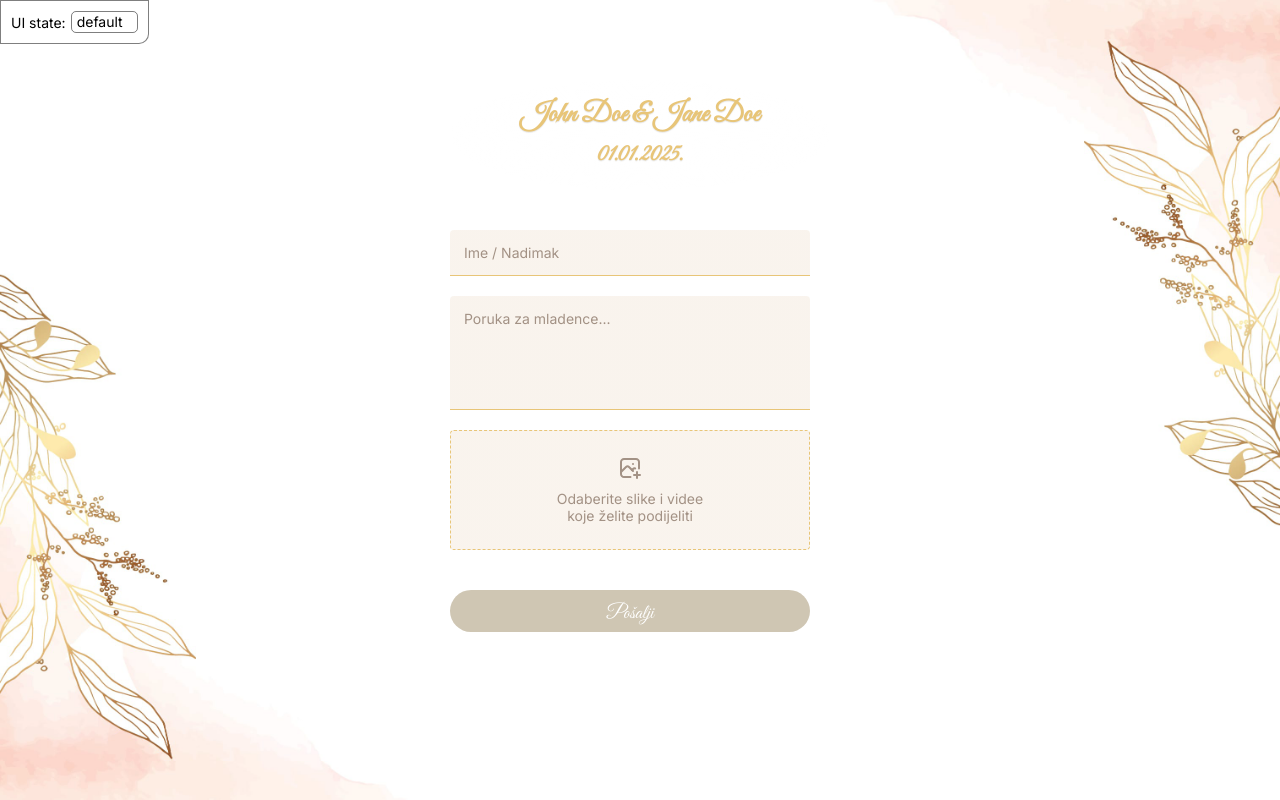
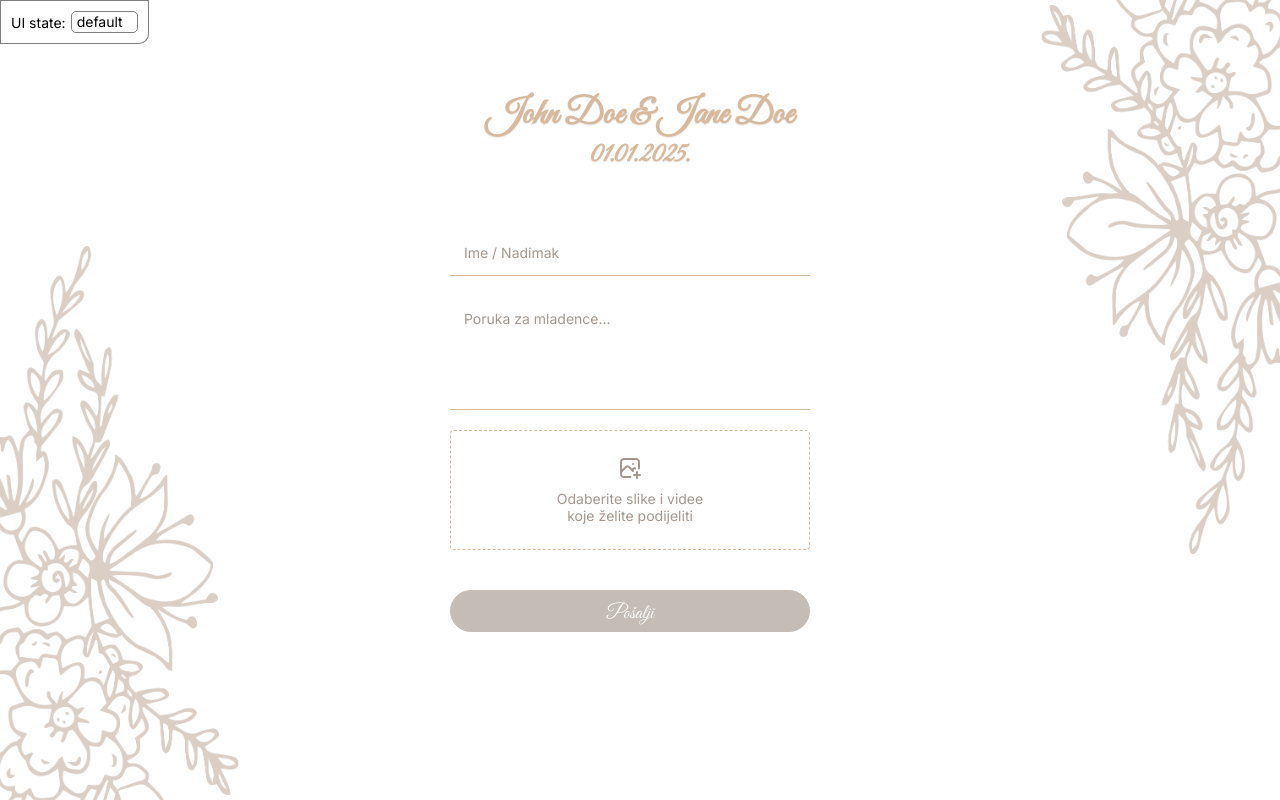
Before and after one commit to capture-love/capture-love.github.io, a React (Vite) app: page / in a window 1280 px wide. Built offline with nearby package versions, Linux system fonts and the light colour scheme; no server answers.

Commit message:
chore: design for other wedding couple (#1)
* chore: design for other wedding couple

* chore: small fix

```diff
--- a/src/App.tsx
+++ b/src/App.tsx
@@ -184,6 +184,7 @@ function App() {
           <div ref={formWrapper} className="form-wrapper">
             <input
               ref={fileInput}
+              id="media"
               onChange={handleImportMedia}
               type="file"
               accept="image/*,video/*"
@@ -191,12 +192,15 @@ function App() {
               hidden
             />
             <input
+              id="primary"
               className="text-input"
               placeholder={text.form.name}
               value={form.name}
               onChange={(e) => handleFormChange('name', e.target.value)}
+              autoComplete="off"
             />
             <textarea
+              id="message"
               className="text-input"
               placeholder={text.form.message}
               value={form.message}
--- a/src/styles/_colors.scss
+++ b/src/styles/_colors.scss
@@ -1,6 +1,6 @@
 $black: #000000;
 $danger: #ff0000;
-$dark: #69503f;
-$light: #f1e3d3;
-$primary: #e8c578;
+$dark: #6a5241;
+$light: #ffffff;
+$primary: #d9b99b;
 $white: #ffffff;
--- a/src/styles/main.scss
+++ b/src/styles/main.scss
@@ -114,7 +114,7 @@ main {
     border-radius: 100%;
     box-shadow: 0 0 20px colors.$white;
     color: colors.$primary;
-    font-size: 28px;
+    font-size: 36px;
     font-weight: 600;
     line-height: 30px;
     margin: 60px 0 40px 0;
@@ -128,7 +128,7 @@ main {
     }
 
     h2 {
-      font-size: 24px;
+      font-size: 28px;
       margin-top: 10px;
     }
   }
@@ -246,7 +246,7 @@ main {
       align-items: center;
       background-color: colors.$primary;
       border-radius: 100vw;
-      border: 1px solid rgba(colors.$black, 0.1);
+      border: 1px solid colors.$primary;
       color: colors.$white;
       cursor: pointer;
       display: flex;
@@ -258,7 +258,6 @@ main {
       width: 100%;
 
       &:disabled {
-        border: 1px solid rgba(colors.$black, 0);
         cursor: not-allowed;
         filter: grayscale(0.75);
       }
--- a/src/text.json
+++ b/src/text.json
@@ -17,7 +17,7 @@
   },
   "success": {
     "title": "Hvala Vam!",
-    "message": "Hvala Vam što ste svojom prisutnošću umnožili radost zbog početka našeg zajedničkog života!"
+    "message": "Hvala što ste svojim prisustvom uljepšali naš poseban dan i učinili ga nezaboravnim!"
   },
   "error": {
     "alert": "Ups... došlo je do greške!\nMolimo provjerite vašu internet vezu i pokušajte ponovno.\nAko se greška ponovi, pokušajte ponovo kasnije i hvala Vam na razumijevanju.",
```
Also changed, not shown: public/images/pattern.png.
